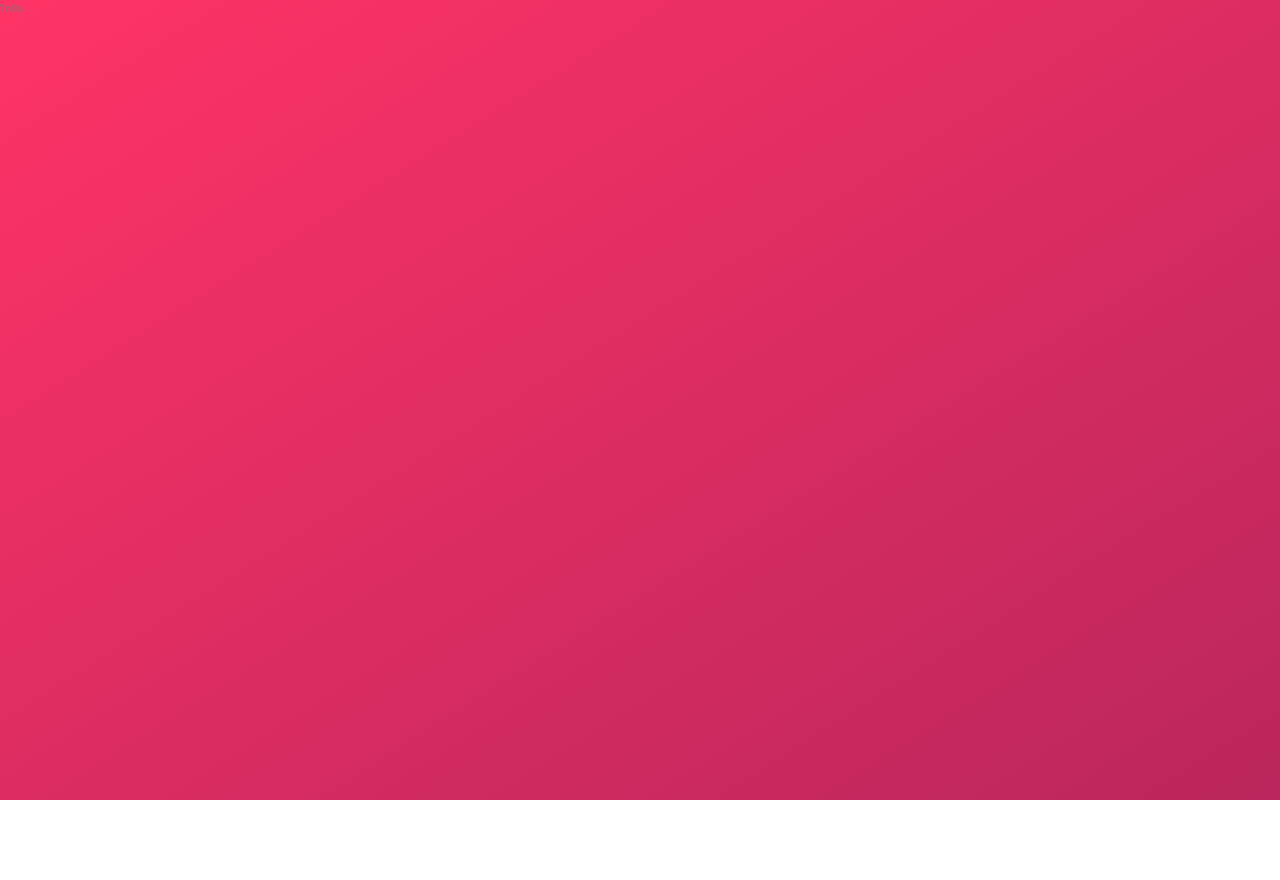
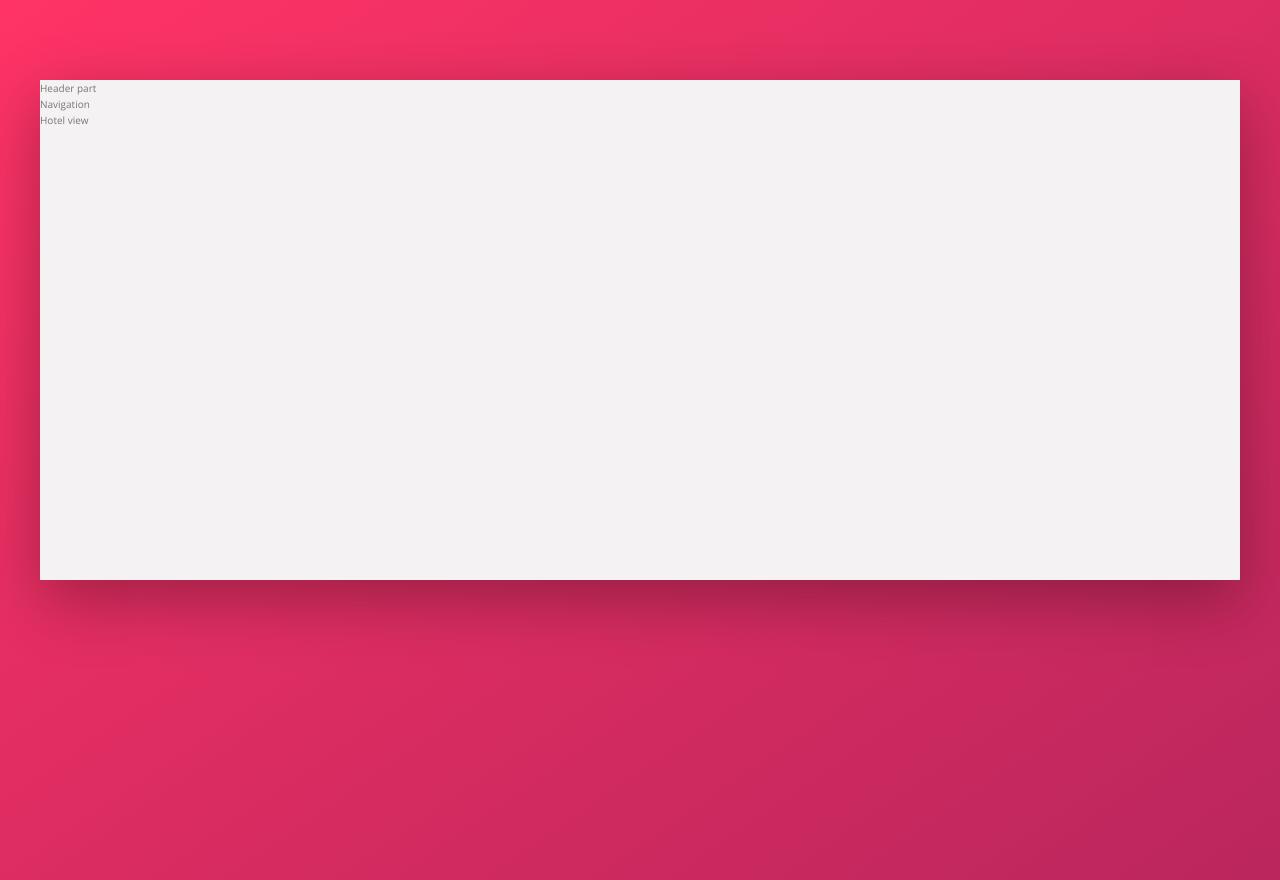
Before and after one commit to Atomize101/advancedCSS, a website: page Trillo/index.html in a window 1280 px wide. Before the commit the page ends 800 px from the top, so only its background shows below. Drawn offline with nearby package versions, Linux system fonts and the light colour scheme.

Commit message:
Creating the basic layout

```diff
--- a/Trillo/index.html
+++ b/Trillo/index.html
@@ -11,6 +11,12 @@
 		<title>trillo &mdash; Your all-in-one booking app</title>
 	</head>
 	<body>
-		Trillo
+		<div class="container">
+			<header class="header">Header part</header>
+			<div class="content">
+				<nav class="sidebar">Navigation</nav>
+				<main class="hotel-view">Hotel view</main>
+			</div>
+		</div>
 	</body>
 </html>
--- a/Trillo/sass/_layout.scss
+++ b/Trillo/sass/_layout.scss
@@ -0,0 +1,20 @@
+.container {
+	max-width: 120rem;
+	margin: 8rem auto;
+	background-color: var(--color-grey-light-2);
+	box-shadow: 0 2rem 6rem rgba(0, 0, 0, 0.3);
+
+	min-height: 50rem;
+}
+
+.header {
+}
+
+.content {
+}
+
+.sidebar {
+}
+
+.hotel-view {
+}
```
Also changed, not shown: Trillo/css/style.css.
